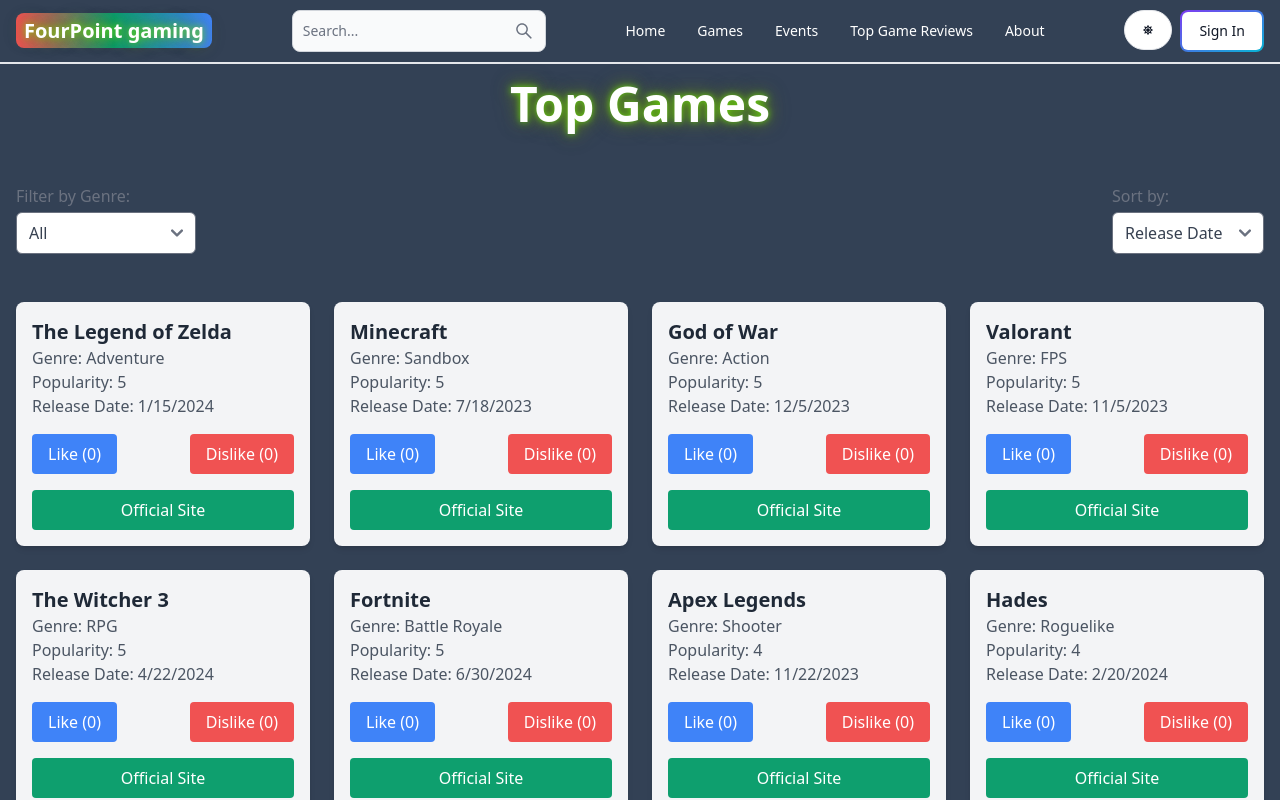
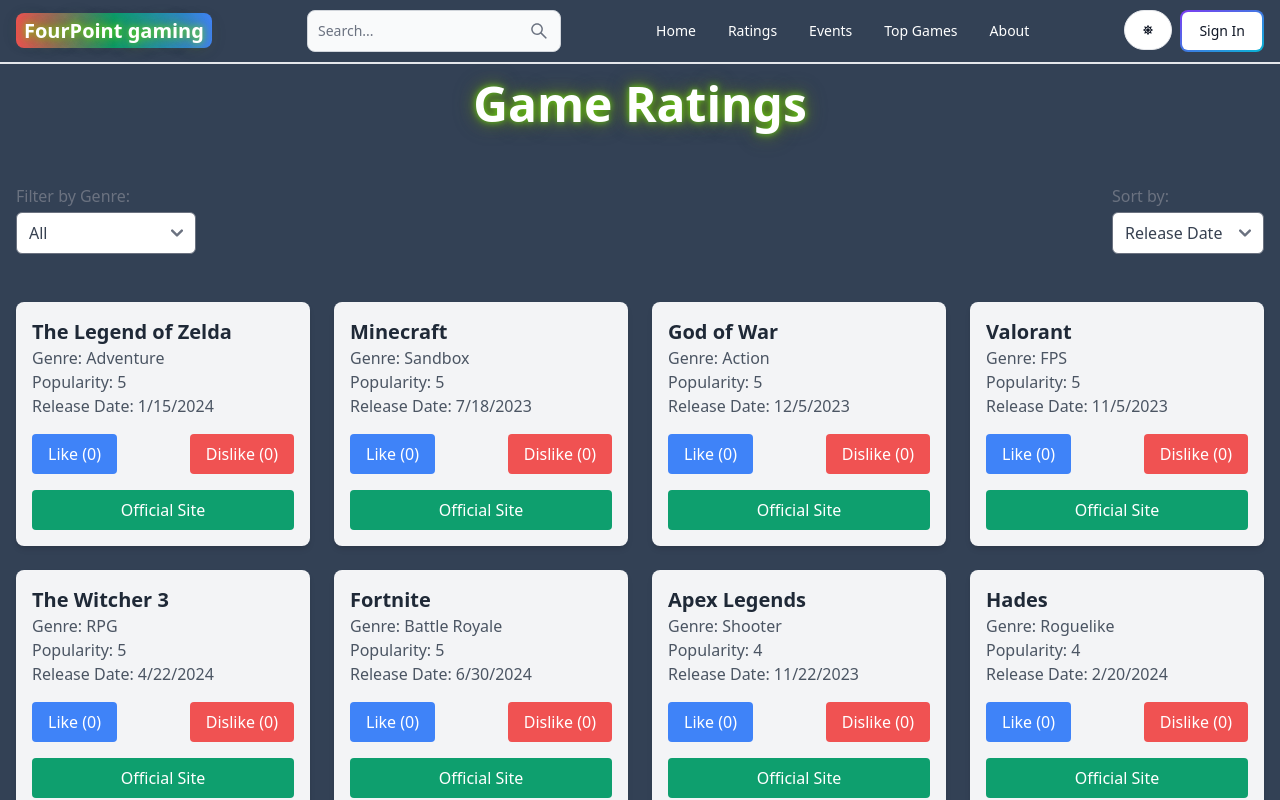
Before and after one commit to Hirun4/FourPoint-Gaming, a React (Vite) app in the folder client/: page /Games in a window 1280 px wide. Shown: the top 800 px of the page. Built offline with nearby package versions, Linux system fonts and the light colour scheme; no server answers.

Commit message:
change reviews page and UI design

```diff
--- a/client/src/components/Header.jsx
+++ b/client/src/components/Header.jsx
@@ -116,13 +116,13 @@
         </Navbar.Link>
 
         <Navbar.Link active={path === '/Games'} as={'div'}>
-          <Link to='/Games' className='text-white'>Games</Link>
+          <Link to='/Games' className='text-white'>Ratings</Link>
         </Navbar.Link>
         <Navbar.Link active={path === '/events'} as={'div'}>
           <Link to='/events' className='text-white'>Events</Link>
         </Navbar.Link>
         <Navbar.Link active={path === '/TopGameReviews'} as={'div'}>
-          <Link to='/TopGameReviews' className='text-white'>Top Game Reviews</Link>
+          <Link to='/TopGameReviews' className='text-white'>Top Games</Link>
         </Navbar.Link>
         <Navbar.Link active={path === '/about'} as={'div'}>
           <Link to='/about' className='text-white'>About</Link>
--- a/client/src/pages/Games.jsx
+++ b/client/src/pages/Games.jsx
@@ -125,7 +125,7 @@
 
   return (
     <div className='min-h-screen  mx-auto flex flex-col gap-6 p-4 bg-slate-700 dark:bg-slate-700'>
-      <h1 className='text-5xl font-extrabold mb-8 text-center  animate-glow text-white'>Top Games</h1>
+      <h1 className='text-5xl font-extrabold mb-8 text-center  animate-glow text-white'>Game Ratings</h1>
 
       <div className='flex flex-col md:flex-row md:justify-between mb-6'>
         <div className='mb-4 md:mb-0'>
--- a/client/src/pages/TopGameReviews.jsx
+++ b/client/src/pages/TopGameReviews.jsx
@@ -126,7 +126,7 @@
 const TopGameReviews = () => {
   return (
     <div className="bg-gray-900 text-white py-12 px-6">
-      <h1 className="text-5xl font-extrabold text-center mb-12 animate-glow">Top Game Reviews</h1>
+      <h1 className="text-5xl font-extrabold text-center mb-12 animate-glow">Top Games</h1>
       <div className="grid grid-cols-1 md:grid-cols-2 lg:grid-cols-3 gap-10">
         {topGames.map((game, index) => (
           <div
```
